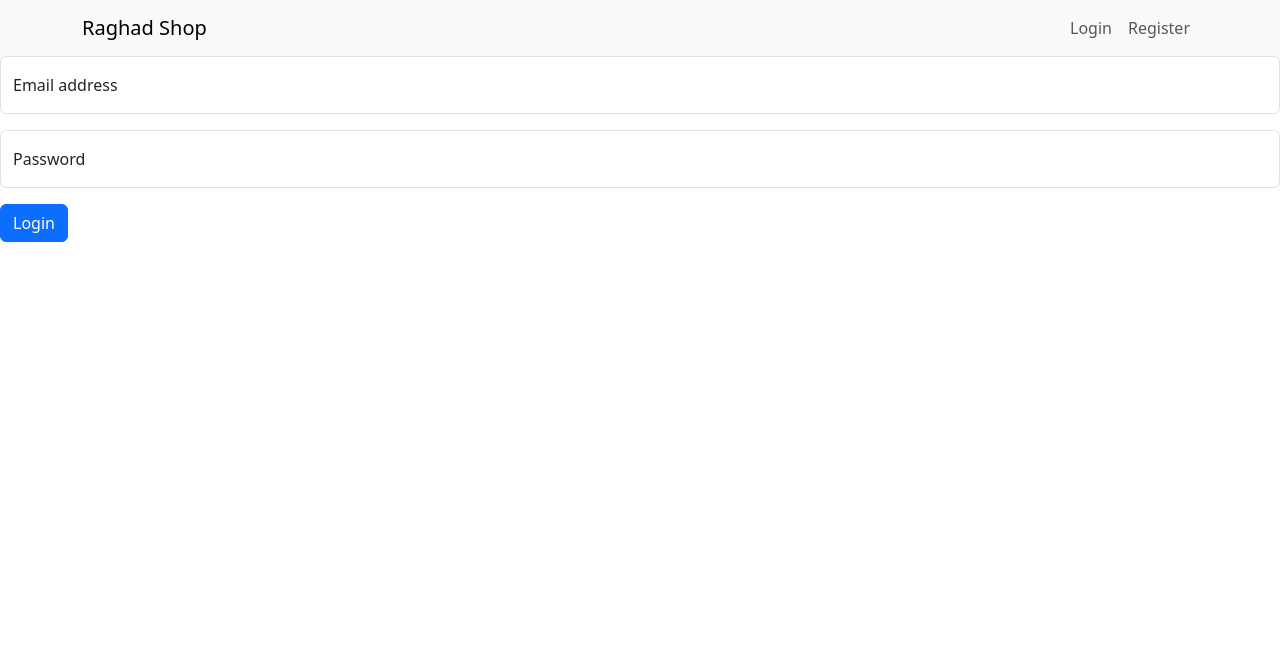
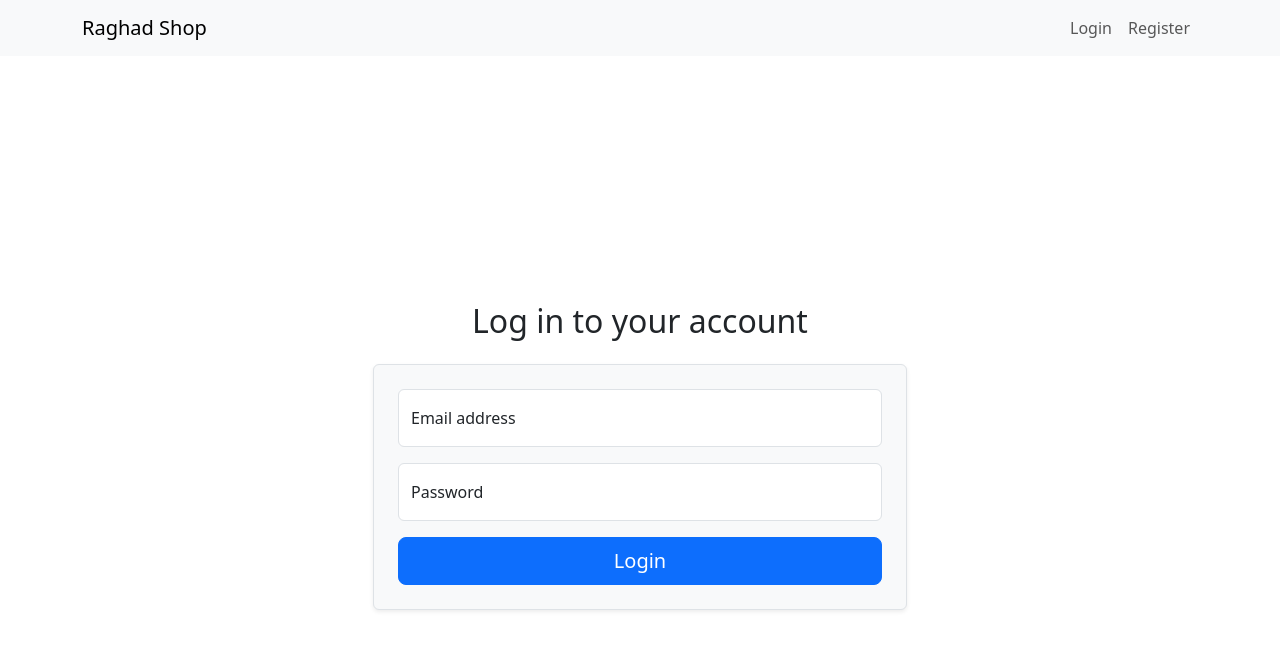
Before and after one commit to RaghadShalabi/e-commerce-React.js, a React (Vite) app: page /login in a window 1280 px wide. Shown: the top 650 px of the page. Built offline with nearby package versions, Linux system fonts and the light colour scheme.

Commit message:
Enhance Login and Register components with improved design and error handling

```diff
--- a/src/pages/user/login/Login.jsx
+++ b/src/pages/user/login/Login.jsx
@@ -6,7 +6,9 @@ import { useForm } from 'react-hook-form';
 import axios from 'axios';
 import { useNavigate } from 'react-router-dom';
 import { Slide, toast } from 'react-toastify';
-
+import Container from 'react-bootstrap/Container';
+import Row from 'react-bootstrap/Row';
+import Col from 'react-bootstrap/Col';
 export default function login() {
 
     const [isLoading, setIsLoading] = useState(false);
@@ -20,6 +22,17 @@ export default function login() {
             if (response.status === 200) {
                 localStorage.setItem("userToken", response.data.token);
                 navigate(`/`);
+                toast.success('Login successful!', {
+                    position: "top-right",
+                    autoClose: false,
+                    hideProgressBar: false,
+                    closeOnClick: true,
+                    pauseOnHover: true,
+                    draggable: true,
+                    progress: undefined,
+                    theme: "dark",
+                    transition: Slide,
+                });
             } else {
                 alert('Failed to login user');
             }
@@ -34,28 +47,44 @@ export default function login() {
     }
     return (
         <>
-            <Form onSubmit={handleSubmit(loginUser)}>
-                {serverError ? <div className='text-danger'>{serverError}</div> : null}
+            <Container className="d-flex justify-content-center align-items-center" style={{ minHeight: '100vh' }}>
+                <Row className="w-100">
+                    <Col xs={12} md={6} className="mx-auto">
+                        <h2 className="text-center mb-4">Log in to your account</h2>
+
+                        <Form onSubmit={handleSubmit(loginUser)} className="p-4 border rounded shadow-sm bg-light">
+                            {serverError ? <div className='text-danger mb-3 text-center'>{serverError}</div> : null}
                             <FloatingLabel
                                 controlId="floatingInput"
                                 label="Email address"
                                 className="mb-3"
                             >
-                    <Form.Control type="email" placeholder="" {...register('email', { required: "Email address is required" })} />
-                    {errors.email ? <div className='text-danger'>{errors.email.message}</div> : null}
+                                <Form.Control type="email" placeholder="" {...register('email', { required: "Email address is required" })} isInvalid={!!errors.email}
+                                />
+                                <Form.Control.Feedback type="invalid">
+                                    {errors.email?.message}
+                                </Form.Control.Feedback>
                             </FloatingLabel>
                             <FloatingLabel
                                 controlId="floatingInput"
                                 label="Password"
                                 className="mb-3"
                             >
-                    <Form.Control type="password" placeholder="" {...register('password', { required: "Password is required" })} />
-                    {errors.password ? <div className='text-danger'>{errors.password.message}</div> : null}
+                                <Form.Control type="password" placeholder="" {...register('password', { required: "Password is required" })} isInvalid={!!errors.password}
+                                />
+                                <Form.Control.Feedback type="invalid">
+                                    {errors.password?.message}
+                                </Form.Control.Feedback>
                             </FloatingLabel>
-                <Button type='submit' variant="primary" disabled={isLoading}>
+                            <div className="d-grid">
+                                <Button type="submit" variant="primary" size="lg" disabled={isLoading}>
                                     {isLoading ? "Loading..." : "Login"}
                                 </Button>
+                            </div>
                         </Form>
+                    </Col >
+                </Row >
+            </Container >
         </>
     )
 }
--- a/src/pages/user/register/Register.jsx
+++ b/src/pages/user/register/Register.jsx
@@ -6,6 +6,9 @@ import { useForm } from 'react-hook-form';
 import axios from 'axios';
 import { useNavigate } from 'react-router-dom';
 import { Slide, toast } from 'react-toastify';
+import Container from 'react-bootstrap/Container';
+import Row from 'react-bootstrap/Row';
+import Col from 'react-bootstrap/Col';
 
 export default function Register() {
 
@@ -13,6 +16,7 @@ export default function Register() {
     const [serverError, setServerError] = useState(null);
     const { register, handleSubmit, formState: { errors } } = useForm();
     const navigate = useNavigate();
+
     const registerUser = async (value) => {
         setIsLoading(true);
         try {
@@ -38,44 +42,60 @@ export default function Register() {
             if (error.response.status == 409) {
                 setServerError('Email address already exists');
             } else {
-                setServerError('server error');
+                setServerError('server error, , please try again later!');
             }
         } finally {
             setIsLoading(false);
         }
     }
     return (
-        <>
-            <Form onSubmit={handleSubmit(registerUser)}>
-                {serverError ? <div className='text-danger'>{serverError}</div> : null}
+        <Container className="d-flex justify-content-center align-items-center" style={{ minHeight: '100vh' }}>
+            <Row className="w-100">
+                <Col xs={12} md={6} className="mx-auto">
+                    <h2 className="text-center mb-4">Create an account</h2>
+                    <Form onSubmit={handleSubmit(registerUser)} className="p-4 border rounded shadow-sm bg-light">
+                        {serverError ? <div className='text-danger mb-3 text-center'>{serverError}</div> : null}
                         <FloatingLabel
                             controlId="floatingInput"
                             label="User Name"
                             className="mb-3"
                         >
-                    <Form.Control type="text" placeholder="" {...register('userName', { required: "User Name is required" })} />
-                    {errors.userName ? <div className='text-danger'>{errors.userName.message}</div> : null}
+                            <Form.Control type="text" placeholder="" {...register('userName', { required: "User Name is required" })} isInvalid={!!errors.userName}
+                            />
+                            <Form.Control.Feedback type="invalid">
+                                {errors.userName?.message}
+                            </Form.Control.Feedback>
                         </FloatingLabel>
                         <FloatingLabel
                             controlId="floatingInput"
                             label="Email address"
                             className="mb-3"
                         >
-                    <Form.Control type="email" placeholder="" {...register('email', { required: "Email address is required" })} />
-                    {errors.email ? <div className='text-danger'>{errors.email.message}</div> : null}
+                            <Form.Control type="email" placeholder="" {...register('email', { required: "Email address is required" })} isInvalid={!!errors.email}
+                            />
+                            <Form.Control.Feedback type="invalid">
+                                {errors.email?.message}
+                            </Form.Control.Feedback>
                         </FloatingLabel>
                         <FloatingLabel
                             controlId="floatingInput"
                             label="Password"
                             className="mb-3"
                         >
-                    <Form.Control type="password" placeholder="" {...register('password', { required: "Password is required" })} />
-                    {errors.password ? <div className='text-danger'>{errors.password.message}</div> : null}
+                            <Form.Control type="password" placeholder="" {...register('password', { required: "Password is required" })} isInvalid={!!errors.password}
+                            />
+                            <Form.Control.Feedback type="invalid">
+                                {errors.password?.message}
+                            </Form.Control.Feedback>
                         </FloatingLabel>
-                <Button type='submit' variant="primary" disabled={isLoading}>
+                        <div className="d-grid">
+                            <Button type="submit" variant="primary" size="lg" disabled={isLoading}>
                                 {isLoading ? "Loading..." : "Register"}
                             </Button>
+                        </div>
                     </Form>
-        </>
+                </Col>
+            </Row>
+        </Container>
     )
 }
```
Lines whose indentation alone changed are shown as unchanged.
